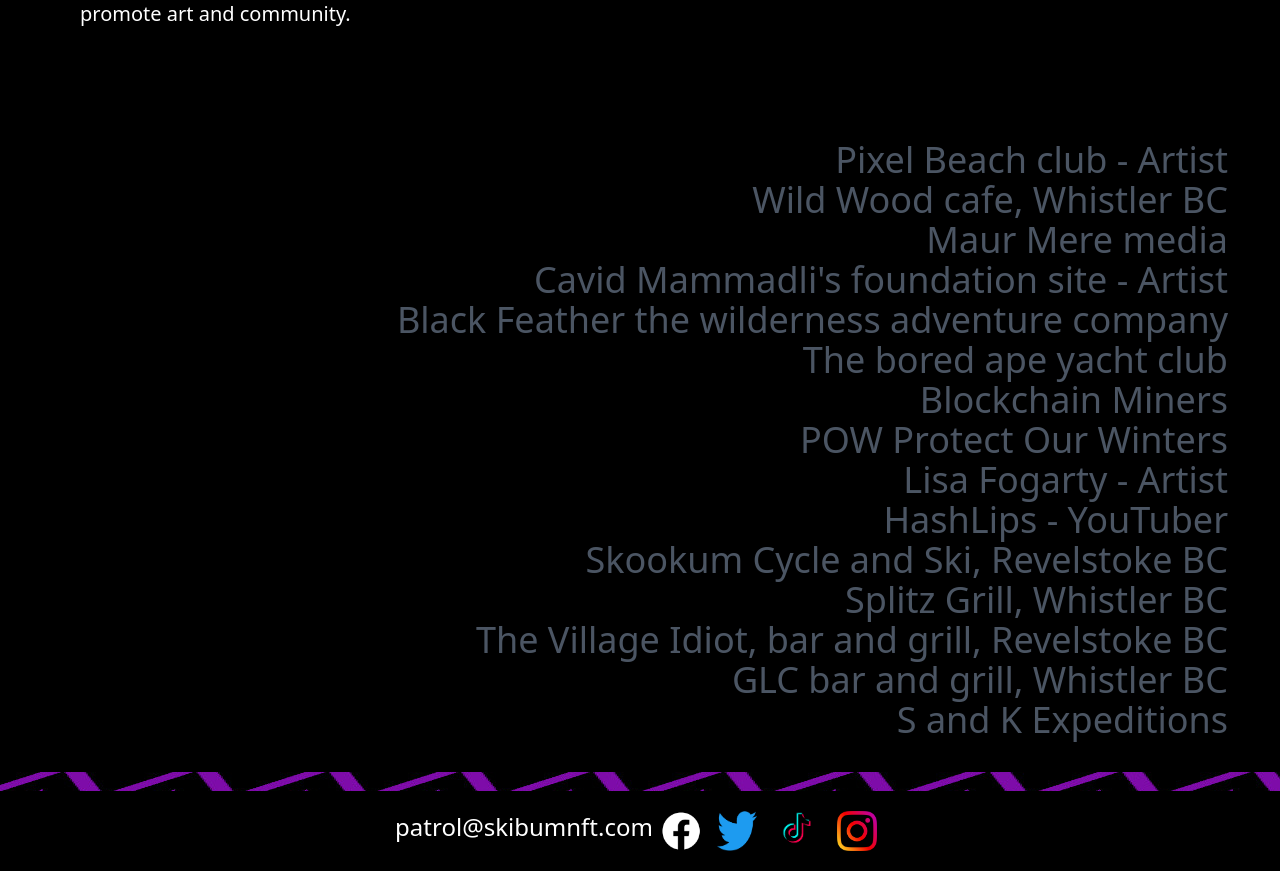
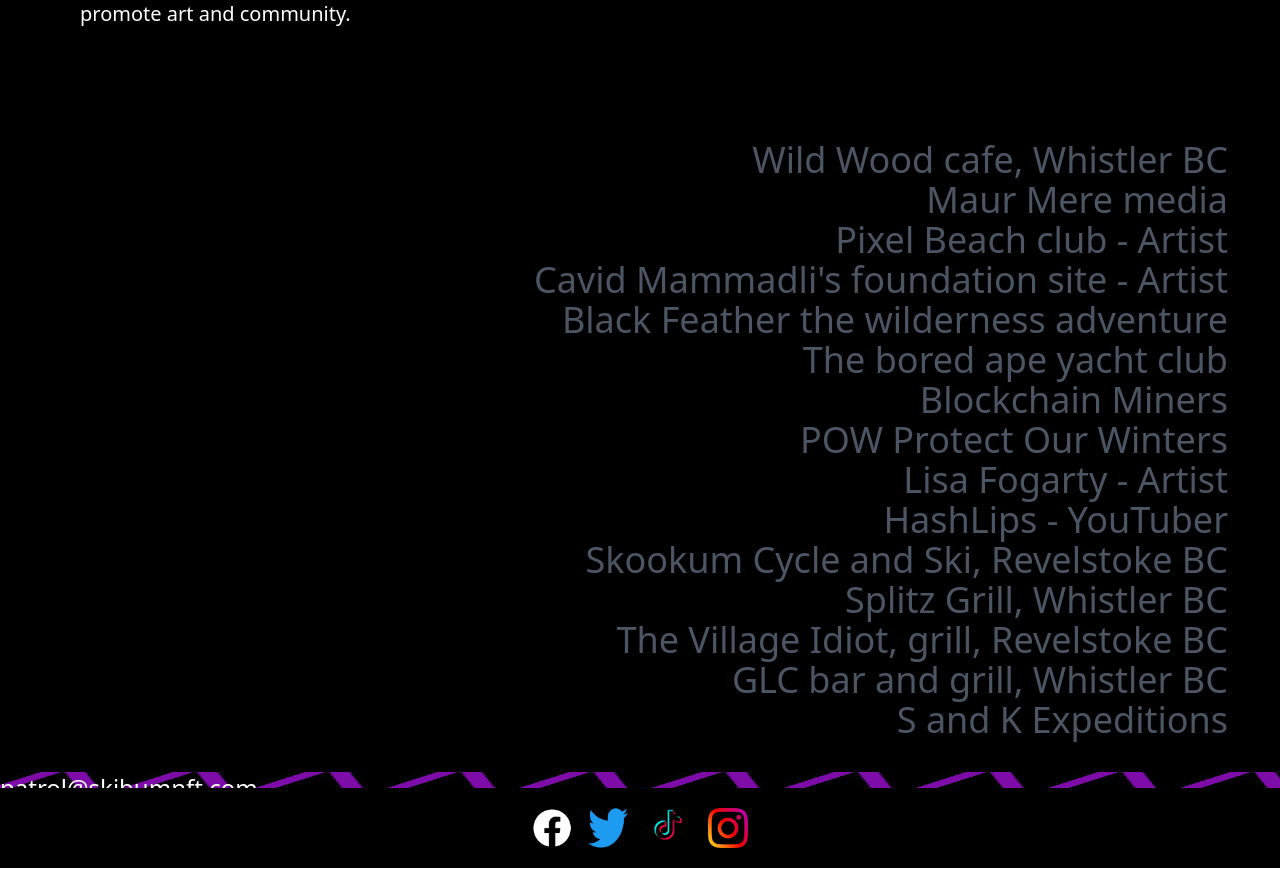
Before and after one commit to Jonathanvanhaaften/skibumnft, a React (Create React App) app in the folder skibumnft/: page /links in a window 1280 px wide. Shown: the part 690-1561 px from the top of the page. Built offline with nearby package versions, Linux system fonts and the light colour scheme; no server answers; what react-alert-template-basic would draw is missing.

Commit message:
seting css moble

```diff
--- a/skibumnft/src/components/content/Dashboard.js
+++ b/skibumnft/src/components/content/Dashboard.js
@@ -7,7 +7,7 @@
     return (
         <div className="bg-black md:grid md:p-4 md:grid-cols-3 sm:grid-cols-1 md:grid-rows-9 text-white">
             <div className="row-start-1  2xl:col-span-2 md:col-span-2 md:pl-40  pt-4">
-                <h1 className="text-7xl">The Misson</h1>
+                <h1 className="sm:text-7xl text-3xl pl-10">The Misson</h1>
                 <p className="text-2xl p-4">We are fostering a community of ski, snowboard style
                     enthusiasts and connecting it all into the world of NFTs and metaverses  </p>
 
@@ -22,13 +22,14 @@
                     <Mailchimp/>
                 </div>
 <div className="col-start-1 row-start-4
-             w-full h-full flex justify-center m-4 row-spam-2">
+             w-full h-full flex justify-center sm:m-4 row-spam-2">
                 <Picture/>
             </div>
 
             <div className="row-start-5 col-start-2 flex justify-center row-span-2">
                 <div className="">
                     <h2 className="text-7xl text-center p-10" >Road Map</h2>
+                    <div className="m-10">
                     <h3 className="text-4xl text-center p-5">Stage One</h3>
                     <p className=" text-2xl ">deploy website</p>
                     <p className=" text-2xl " >build community</p>
@@ -40,11 +41,12 @@
                     <h3 className="text-4xl text-center p-5">Stage Three</h3>
                     <p className=" text-2xl ">looking foward to metaverses</p>
                     <p className=" text-2xl ">checking in with community about future drops</p>
+                    </div>
                 </div>
             </div>
 
             <div className="col-start-3 row-start-6
-             w-full h-full flex justify-center m-4 pb-40 row-spam-2">
+             w-full h-full flex justify-center sm:m-4 sm:pb-40 row-spam-2">
                 <Picture/>
             </div>
 
--- a/skibumnft/src/components/content/Footer.js
+++ b/skibumnft/src/components/content/Footer.js
@@ -17,11 +17,11 @@
     const {REACT_APP_TWITTER_URL} = process.env
     const {REACT_APP_TIKTOK_URL} = process.env
     return (
-      <div className="h-100 grid grid-rows-5 bg-black h-12 w-full relative text-white" style={{ backgroundImage: `url('${bgimg}` }}>
+      <div className="h-100 grid grid-rows-6 bg-black h-12 w-full relative text-white" style={{ backgroundImage: `url('${bgimg}` }}>
 
 <div  className="row-start-3 p-5 bg-fixed bg-black bg-cover h-20 relative">
-      <div className="flex row-start-4 justify-center relative bg-black ">
-      <a href="mailto:Patrol@skibumnft.com"  className="text-2xl">patrol@skibumnft.com</a>
+      <div className="flex  justify-center relative bg-black ">
+
                 <a className="px-2" href={REACT_APP_FACEBOOK_URL}>
                     <img className="w-10 h-10" src={f_logo} alt="Facebook" />
                 </a>
@@ -35,6 +35,7 @@
                     <img className="w-10 h-10" src={insta_logo} alt="Instagram" />
                 </a></div>
      </div>
+     <a className="row-start-4 relative bg-black bg-cover " href="mailto:Patrol@skibumnft.com"  className="text-2xl">patrol@skibumnft.com</a>
 
       </div>
 
--- a/skibumnft/src/components/content/Gallery.js
+++ b/skibumnft/src/components/content/Gallery.js
@@ -7,43 +7,43 @@
     return (
 
        <Fragment><div>
-           <div className="md:grid md:grid-col-6 md:grid-rows-3 mb-20 mr-8">
+           <div className="md:grid md:grid-col-6 md:grid-rows-3 sm:mb-20 mr-8">
             <div className="col-start-1
-             w-full h-full flex justify-center m-4 pb-20 row-spam-2">
+             w-full h-full flex justify-center m-4  sm:pb-20 row-spam-2">
                 <Picture/>
             </div>
             <div className="col-start-2
-             w-full h-full flex justify-center m-4 pb-20 row-spam-2">
+             w-full h-full flex justify-center m-4 sm:pb-20 row-spam-2">
                 <Picture/>
             </div>
                     <div className="col-start-3
-             w-full h-full flex justify-center m-4 pb-20 row-spam-2">
+             w-full h-full flex justify-center m-4 sm:pb-20 row-spam-2">
                         <Picture/>
                     </div>
                     {/* Start of row 2 */}
                     <div className="col-start-1 row-start-2
-             w-full h-full flex justify-center m-4 pb-20 row-spam-2">
+             w-full h-full flex justify-center m-4 sm:pb-20 row-spam-2">
                 <Picture/>
             </div>
             <div className="col-start-2 row-start-2
-             w-full h-full flex justify-center m-4 pb-20 row-spam-2">
+             w-full h-full flex justify-center m-4 sm:pb-20 row-spam-2">
                 <Picture/>
             </div>
                     <div className="col-start-3 row-start-2
-             w-full h-full flex justify-center m-4 pb-20 row-spam-2">
+             w-full h-full flex justify-center m-4 sm:pb-20 row-spam-2">
                         <Picture/>
                     </div>
                        {/* Start of row 3 */}
                        <div className="col-start-1 row-start-3
-             w-full h-full flex justify-center m-4 pb-20 row-spam-2">
+             w-full h-full flex justify-center m-4 sm:pb-20 row-spam-2">
                 <Picture/>
             </div>
             <div className="col-start-2 row-start-3
-             w-full h-full flex justify-center m-4 pb-20 row-spam-2">
+             w-full h-full flex justify-center m-4 sm:pb-20 row-spam-2">
                 <Picture/>
             </div>
                     <div className="col-start-3 row-start-3
-             w-full h-full flex justify-center m-4 pb-20 row-spam-2">
+             w-full h-full flex justify-center m-4 sm:pb-20 row-spam-2">
                         <Picture/>
                     </div>
                 </div>
--- a/skibumnft/src/components/content/Links.js
+++ b/skibumnft/src/components/content/Links.js
@@ -6,18 +6,19 @@
         <Fragment>
             <div className="bg-black">
             <div className='text-white  p-20'>
-            <h1 className="text-5xl">Our friends and sites of interest</h1>
-            <p className="text-xl">Any NFTs promoted on our site are for aesthetics and for the community, not for
+            <h1 className="sm:text-5xl text-xl">Our friends and sites of interest</h1>
+            <p className="sm:text-xl">Any NFTs promoted on our site are for aesthetics and for the community, not for
                 financial gain.  We would like to promote art and community.
             </p>
 
             </div>
-            <div className="text-right text-4xl m-8 text-gray-600">
-                <a className=" hover:text-white p-5" href="https://www.pixelbeachclub.com/">Pixel Beach club - Artist</a><br />
+            <div className="text-right sm:text-4xl text-sm mr-2 sm:m-8 sm:text-gray-600 text-white">
+
                 <a className=" hover:text-white p-5" href="https://www.wildwoodcafe.ca/">Wild Wood cafe, Whistler BC </a><br />
                 <a className=" hover:text-white p-5" href="https://www.maurmere.com">Maur Mere media </a><br />
+                <a className=" hover:text-white p-5" href="https://www.pixelbeachclub.com/">Pixel Beach club - Artist</a><br />
                 <a className=" hover:text-white p-5" href="https://foundation.app/@cavidmdw">Cavid Mammadli's foundation site - Artist</a><br />
-                <a className=" hover:text-white p-5" href="https://blackfeather.com/hike">Black Feather the wilderness adventure company</a><br />
+                <a className=" hover:text-white p-5" href="https://blackfeather.com/hike">Black Feather the wilderness adventure </a><br />
                 <a className=" hover:text-white p-5" href="https://boredapeyachtclub.com/#/">The bored ape yacht club</a><br />
                 <a className=" hover:text-white p-5" href="https://www.blockchainminers.club/">Blockchain Miners</a><br />
                 <a className=" hover:text-white p-5" href="https://protectourwinters.org/pow-international/">POW Protect Our Winters</a><br />
@@ -25,7 +26,7 @@
                 <a className=" hover:text-white p-5" href="https://hashlips.online/HashLips">HashLips - YouTuber</a><br />
                 <a className=" hover:text-white p-5" href="https://skookumcycleandski.com">Skookum Cycle and Ski, Revelstoke BC</a><br />
                 <a className=" hover:text-white p-5" href="https://www.splitzgrill.com/">Splitz Grill, Whistler BC</a><br />
-                <a className=" hover:text-white p-5" href="http://www.thevillageidiot.ca/">The Village Idiot, bar and grill, Revelstoke BC </a><br />
+                <a className=" hover:text-white p-5" href="http://www.thevillageidiot.ca/">The Village Idiot, grill, Revelstoke BC </a><br />
                 <a className=" hover:text-white p-5" href="https://www.whistlerblackcomb.com/explore-the-resort/the-village/dining/the-glc.aspx">GLC bar and grill, Whistler BC </a><br />
                 <a className=" hover:text-white p-5" href="https://www.sandkexpeditions.com">S and K Expeditions</a>
             </div>
```
